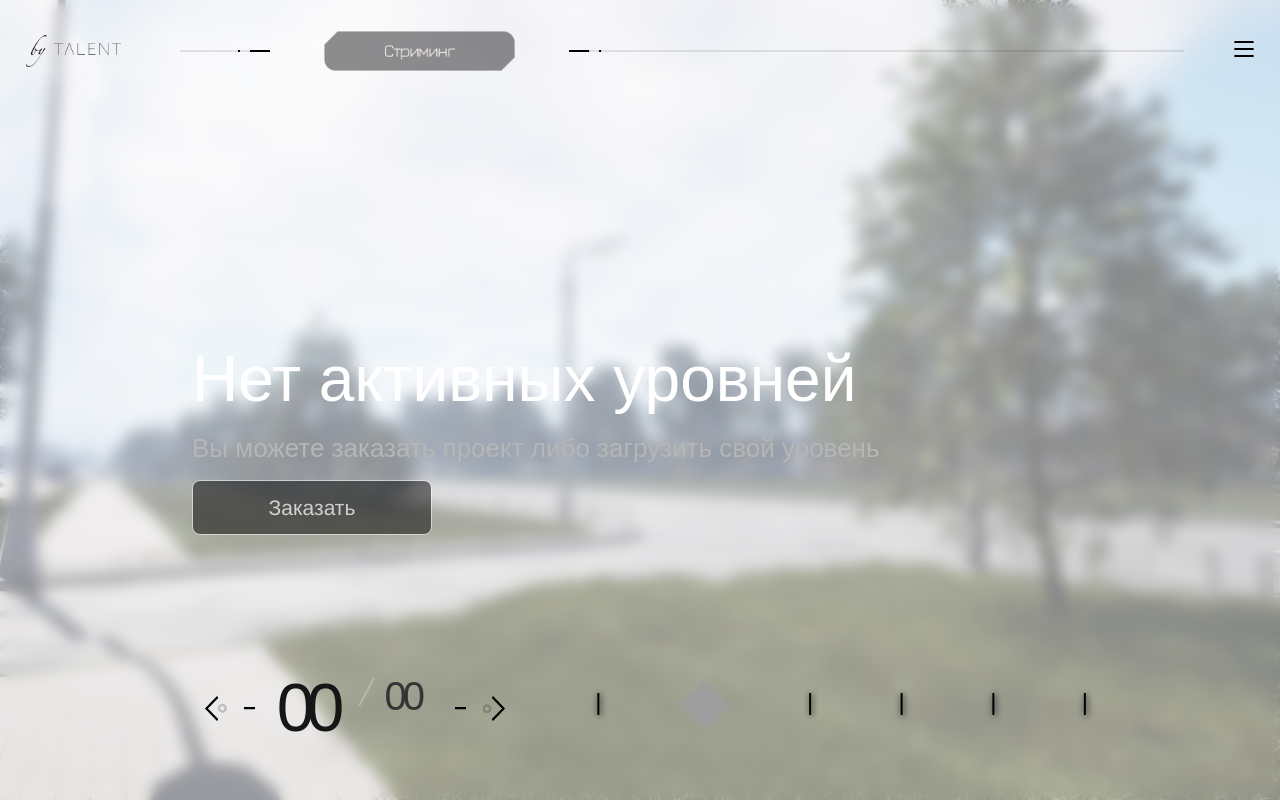
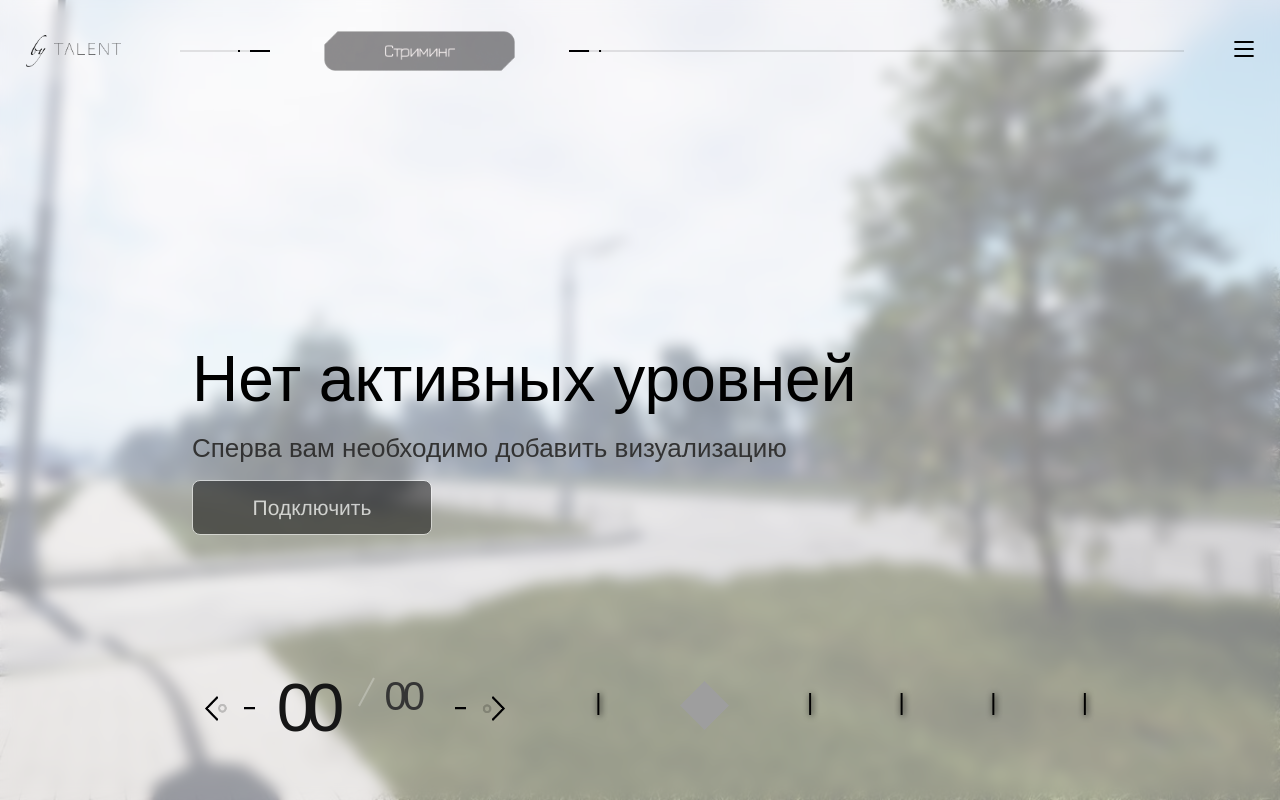
Before and after one commit to fedor11235/bytalent-front, a Vue app: page /streaming in a window 1280 px wide. Built offline with nearby package versions, Linux system fonts and the light colour scheme.

Commit message:
HeaderComponents

```diff
--- a/src/components/common/FooterComponent.vue
+++ b/src/components/common/FooterComponent.vue
@@ -56,6 +56,7 @@
         v-else-if="homeStore.secondPage"
         @click="router.push({ name: 'new-lavel' })"
         class="footer__download_button"
+        :style="{ color: textColor, textShadow: `1px 1px 6px ${textColor}` }"
       >
         Новый уровень
       </div>
@@ -63,6 +64,7 @@
         v-else
         @click="homeStore.uploadProject = true"
         class="footer__download_button"
+        :style="{ color: textColor, textShadow: `1px 1px 6px ${textColor}` }"
       >
         + Загрузить готовый проект
       </div>
--- a/src/components/home/InfoComponents.vue
+++ b/src/components/home/InfoComponents.vue
@@ -61,7 +61,7 @@
 </template>
 
 <script setup lang="ts">
-import HeaderComponent from "@/components/home/HeaderComponent.vue";
+import HeaderComponent from "@/components/common/HeaderComponent.vue";
 import TestButton from "@/components/TestButton.vue";
 import { useRouter } from "vue-router";
 import { useHomeStore } from "@/store";
--- /dev/null
+++ b/src/components/streaming/ContentComponent.vue
@@ -0,0 +1,56 @@
+<template>
+  <div class="content-container">
+    <div class="content">
+      <div class="content__title">Нет активных уровней</div>
+      <div class="content__text">
+        Сперва вам необходимо добавить визуализацию
+      </div>
+      <TestButton
+        @click="homeStore.uploadProject = true"
+        class="content__button"
+        >Подключить</TestButton
+      >
+    </div>
+  </div>
+</template>
+
+<script setup lang="ts">
+import TestButton from "@/components/TestButton.vue";
+</script>
+
+<style lang="scss" scoped>
+.content-container {
+  display: flex;
+  height: calc(100% - 75px);
+  align-items: center;
+  justify-content: center;
+  .content {
+    display: flex;
+    row-gap: 16px;
+    flex-direction: column;
+    width: 70%;
+    text-align: left;
+    &__title {
+      color: black;
+      white-space: pre-line;
+      font-family: Jura, sans-serif;
+      font-size: 8vh;
+      font-style: normal;
+      font-weight: 400;
+      line-height: 120%;
+    }
+    &__text {
+      color: #333;
+      font-family: Oswald, sans-serif;
+      font-size: 26px;
+      font-weight: 200;
+    }
+    &__button {
+      width: 240px;
+      &:hover {
+        box-shadow: 0 0 1px 1px white;
+      }
+    }
+  }
+}
+</style>
--- a/src/views/AppView.vue
+++ b/src/views/AppView.vue
@@ -42,7 +42,7 @@
 
 <script setup lang="ts">
 import { ref, watch } from "vue";
-import HeaderComponent from "@/components/home/HeaderComponent.vue";
+import HeaderComponent from "@/components/common/HeaderComponent.vue";
 import ContentComponent from "@/components/home/ContentComponent.vue";
 import FooterComponent from "@/components/common/FooterComponent.vue";
 import PopupOrder from "@/components/home/PopupOrder.vue";
--- a/src/views/HomeView.vue
+++ b/src/views/HomeView.vue
@@ -42,7 +42,7 @@
 
 <script setup lang="ts">
 import { ref, watch } from "vue";
-import HeaderComponent from "@/components/home/HeaderComponent.vue";
+import HeaderComponent from "@/components/common/HeaderComponent.vue";
 import ContentComponent from "@/components/home/ContentComponent.vue";
 import FooterComponent from "@/components/common/FooterComponent.vue";
 import PopupOrder from "@/components/home/PopupOrder.vue";
--- a/src/views/NewLavelView.vue
+++ b/src/views/NewLavelView.vue
@@ -43,7 +43,7 @@
 <script setup lang="ts">
 import { useRouter } from "vue-router";
 import { useHomeStore } from "@/store";
-import HeaderComponent from "@/components/home/HeaderComponent.vue";
+import HeaderComponent from "@/components/common/HeaderComponent.vue";
 
 const router = useRouter();
 const homeStore = useHomeStore();
--- a/src/views/SettingsView.vue
+++ b/src/views/SettingsView.vue
@@ -47,7 +47,7 @@
 
 <script setup lang="ts">
 import { useRouter } from "vue-router";
-import HeaderComponent from "@/components/home/HeaderComponent.vue";
+import HeaderComponent from "@/components/common/HeaderComponent.vue";
 import { useHomeStore } from "@/store";
 
 const router = useRouter();
--- a/src/views/StreamingView.vue
+++ b/src/views/StreamingView.vue
@@ -33,8 +33,8 @@
 
 <script setup lang="ts">
 import { ref, watch } from "vue";
-import HeaderComponent from "@/components/home/HeaderComponent.vue";
-import ContentComponent from "@/components/home/ContentComponent.vue";
+import HeaderComponent from "@/components/common/HeaderComponent.vue";
+import ContentComponent from "@/components/streaming/ContentComponent.vue";
 import FooterComponent from "@/components/common/FooterComponent.vue";
 import PopupOrder from "@/components/home/PopupOrder.vue";
 import { useHomeStore } from "@/store";
```
Also changed, not shown: src/components/common/HeaderComponent.vue (renamed from src/components/home/HeaderComponent.vue).
